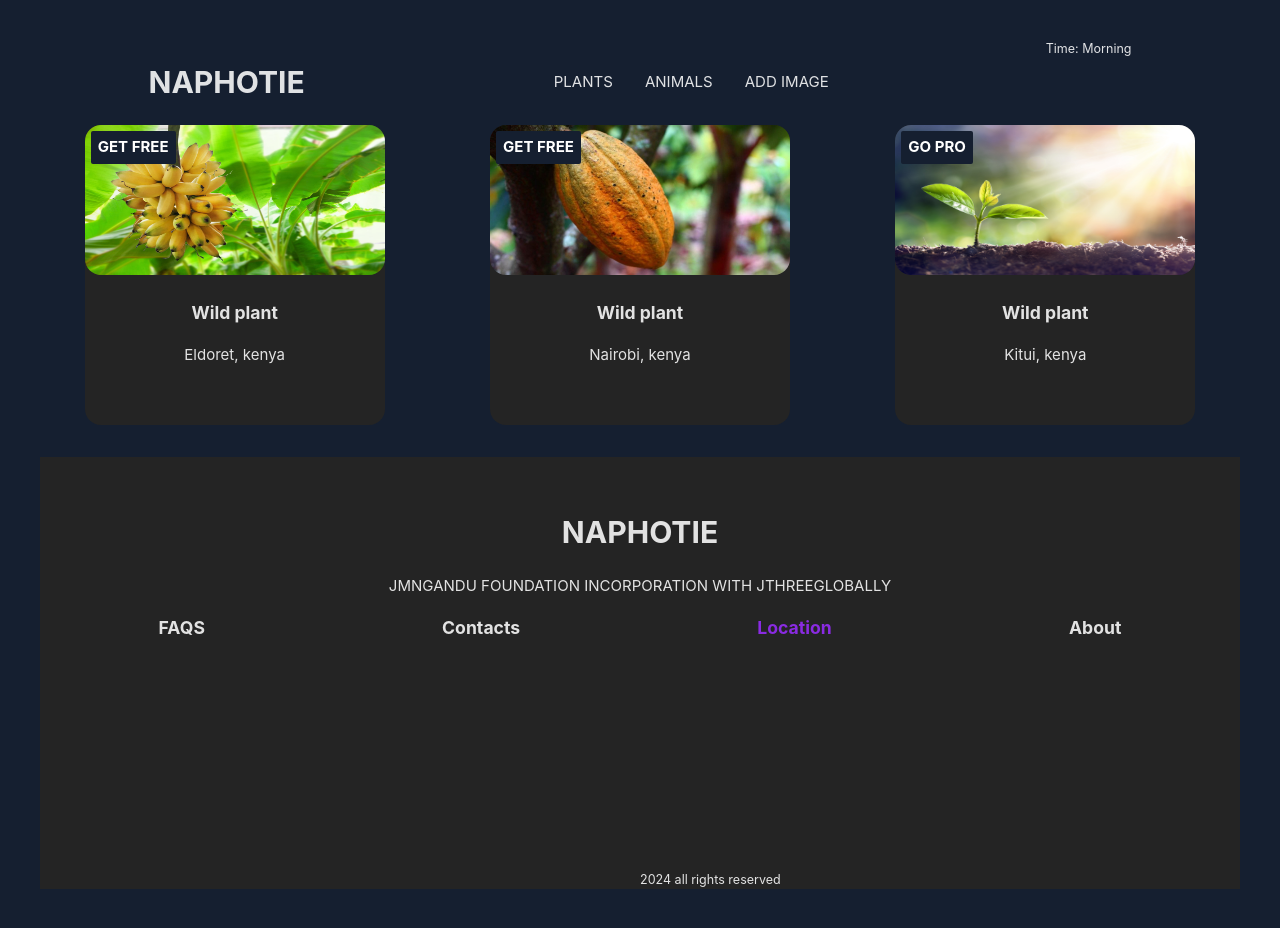
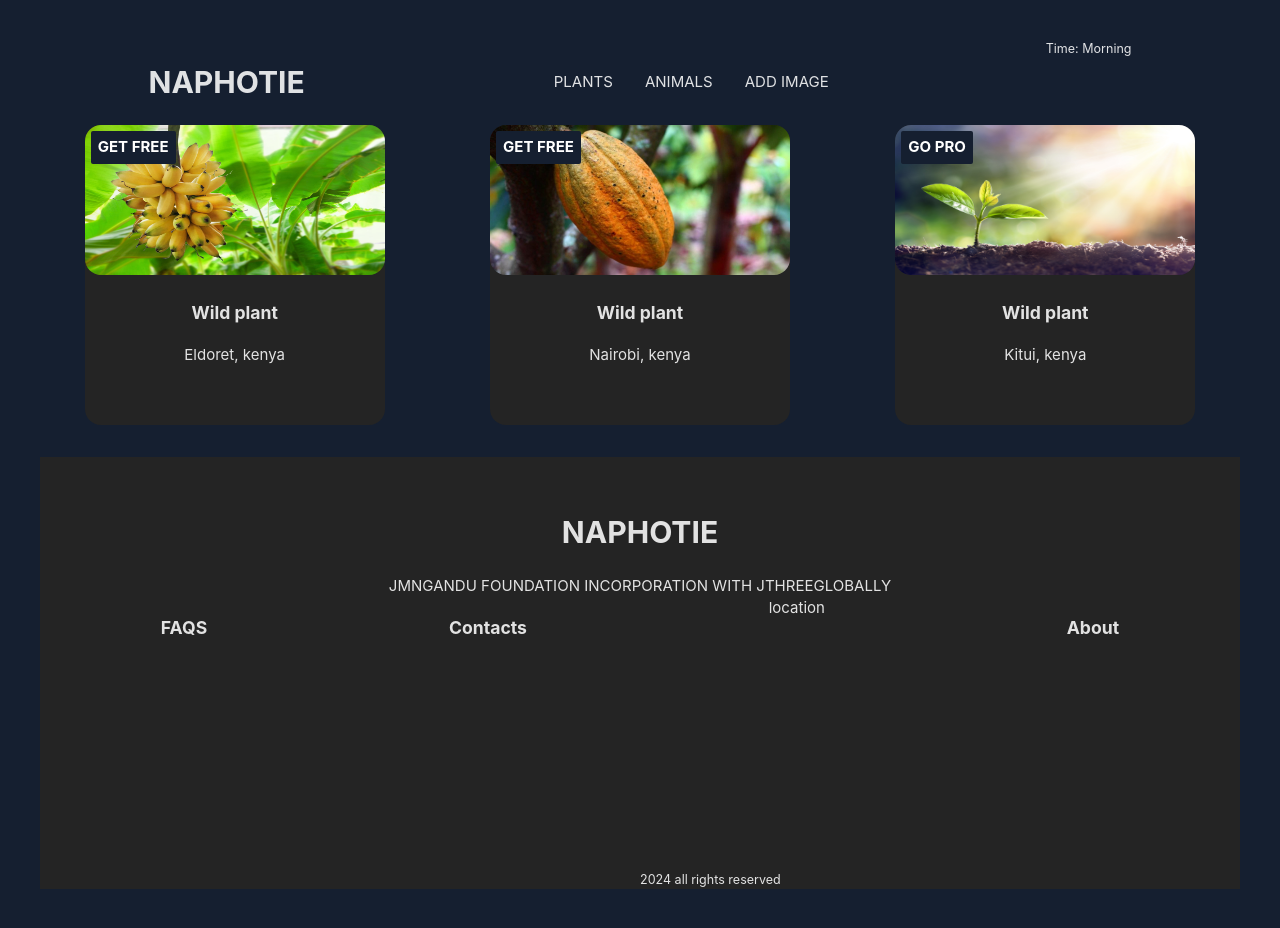
Before and after one commit to jmngandu/NAPHOTIE, a React (Vite) app in the folder naphotie/: page / in a window 1280 px wide. Built offline with nearby package versions, Linux system fonts and the light colour scheme.

Commit message:
added location

```diff
--- a/naphotie/src/App.css
+++ b/naphotie/src/App.css
@@ -77,6 +77,6 @@
   position: absolute;
 }
 /*location*/
-.location-page {
+.location-page:hover {
   color: blueviolet;
 }
--- a/naphotie/src/Components/Footer.jsx
+++ b/naphotie/src/Components/Footer.jsx
@@ -7,7 +7,10 @@ export const Footer = () => {
         <div className="foot-more">
           <h3>FAQS</h3>
           <h3>Contacts</h3>
-          <h3 className="location-page">Location</h3>
+          <div className="location-page">
+            {/* <h3 className="location-page">Location</h3> */}
+            location
+          </div>
           <h3>About</h3>
         </div>
         <small id="conc">2024 all rights reserved</small>
```
